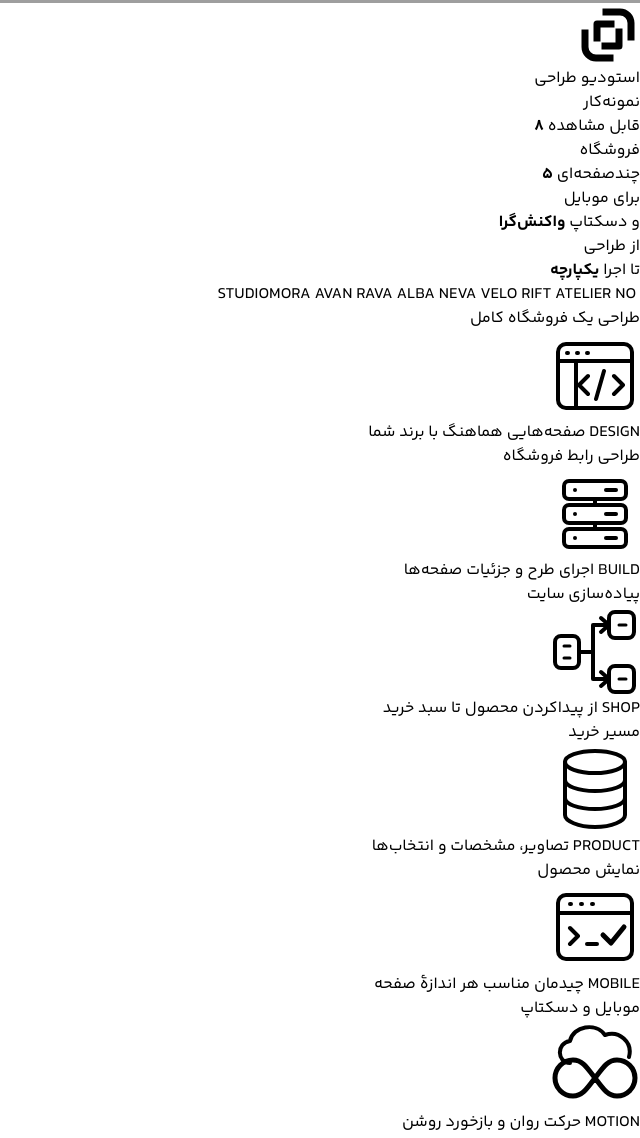
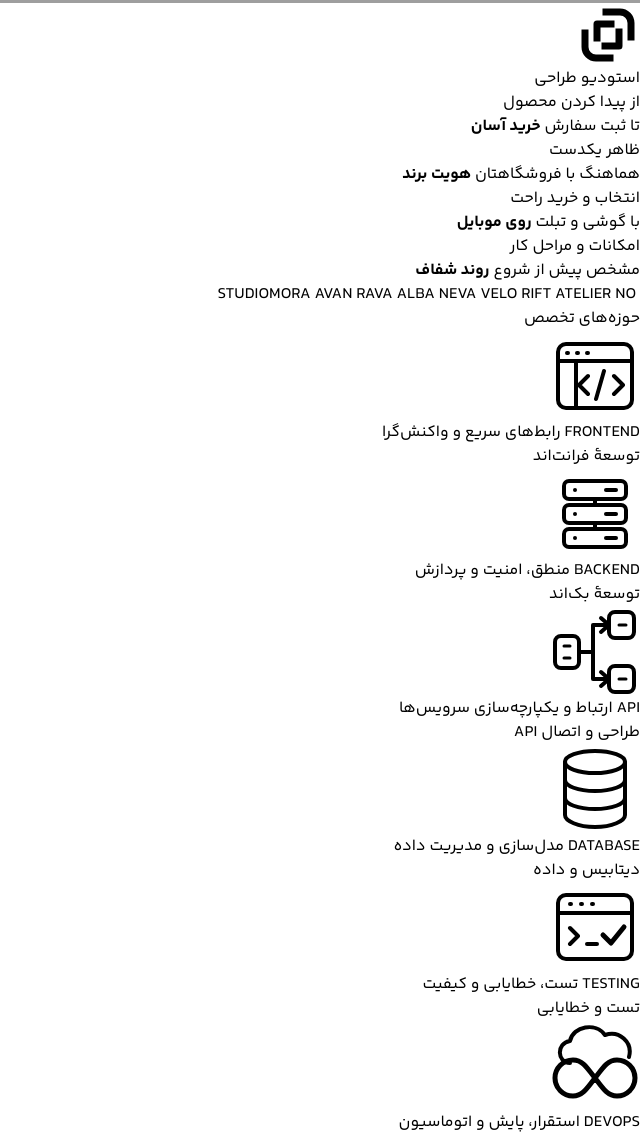
Before and after one commit to Sadrabgh/portfolio, an Astro site: page / in a window 1280 px wide. Shown: the part 1202-2340 px from the top of the page, without its empty margins (640-1280 px from the left). Built offline with nearby package versions, Linux system fonts and the light colour scheme; Astro itself is replaced by a stand-in of ours; grey boxes are pictures that could not be loaded; a web font is replaced by a local one.

Commit message:
Restore technical expertise and focus opening highlights on customer benefits

```diff
--- a/src/components/Expertise.astro
+++ b/src/components/Expertise.astro
@@ -1,18 +1,18 @@
 ---
 import SkillMark from "./SkillMark.astro";
 const tools = [
-  ["frontend", "DESIGN", "طراحی رابط فروشگاه", "صفحه‌هایی هماهنگ با برند شما"],
-  ["backend", "BUILD", "پیاده‌سازی سایت", "اجرای طرح و جزئیات صفحه‌ها"],
-  ["api", "SHOP", "مسیر خرید", "از پیدا‌کردن محصول تا سبد خرید"],
-  ["database", "PRODUCT", "نمایش محصول", "تصاویر، مشخصات و انتخاب‌ها"],
-  ["testing", "MOBILE", "موبایل و دسکتاپ", "چیدمان مناسب هر اندازهٔ صفحه"],
-  ["devops", "MOTION", "موشن و تعامل", "حرکت روان و بازخورد روشن"],
+  ["frontend", "FRONTEND", "توسعهٔ فرانت‌اند", "رابط‌های سریع و واکنش‌گرا"],
+  ["backend", "BACKEND", "توسعهٔ بک‌اند", "منطق، امنیت و پردازش"],
+  ["api", "API", "طراحی و اتصال API", "ارتباط و یکپارچه‌سازی سرویس‌ها"],
+  ["database", "DATABASE", "دیتابیس و داده", "مدل‌سازی و مدیریت داده"],
+  ["testing", "TESTING", "تست و خطایابی", "تست، خطایابی و کیفیت"],
+  ["devops", "DEVOPS", "استقرار و زیرساخت", "استقرار، پایش و اتوماسیون"],
 ];
 ---
 
 <section class="expertise-section container">
   <h2 class="serif-section-title" data-motion-reveal>
-    طراحی یک فروشگاه کامل
+    حوزه‌های تخصص
   </h2>
   <div class="expertise-grid">
     {tools.map(([id, code, t, description], i) => (
--- a/src/pages/index.astro
+++ b/src/pages/index.astro
@@ -13,16 +13,11 @@ import { site, url } from "../config";
 const projects = (await getCollection("projects")).sort(
   (a, b) => a.data.order - b.data.order,
 );
-const stats = [
-  { label: ["نمونه‌کار", "قابل مشاهده"], count: projects.length },
-  {
-    label: ["فروشگاه", "چندصفحه‌ای"],
-    count: projects.filter((project) => project.data.category === "commerce").length,
-  },
-];
 const benefits = [
-  { label: ["برای موبایل", "و دسکتاپ"], value: "واکنش‌گرا" },
-  { label: ["از طراحی", "تا اجرا"], value: "یکپارچه" },
+  { label: ["از پیدا کردن محصول", "تا ثبت سفارش"], value: "خرید آسان" },
+  { label: ["ظاهر یکدست", "هماهنگ با فروشگاهتان"], value: "هویت برند" },
+  { label: ["انتخاب و خرید راحت", "با گوشی و تبلت"], value: "روی موبایل" },
+  { label: ["امکانات و مراحل کار", "مشخص پیش از شروع"], value: "روند شفاف" },
 ];
 ---
 
@@ -77,23 +72,9 @@ const benefits = [
       alt="پرترهٔ رنگی با پیراهن لینن دکمه‌بسته و ژست نشسته، در قاب بیضی"
       caption="استودیو طراحی"
     />
-    <div class="profile-numbers">
-      {stats.map(({ label, count }, i) => (
-        <div data-motion-reveal data-delay={i * 100}>
-          <span class="eyebrow">
-            {label[0]}<br />{label[1]}
-          </span>
-          <strong
-            dir="ltr"
-            data-count={count}
-            aria-label={count.toLocaleString("fa-IR") + " " + label.join(" ")}
-          >
-            {count.toLocaleString("fa-IR")}
-          </strong>
-        </div>
-      ))}
+    <div class="profile-numbers" role="list" aria-label="مزیت‌های سایت برای فروشگاه شما">
       {benefits.map(({ label, value }, i) => (
-        <div data-motion-reveal data-delay={(i + stats.length) * 100}>
+        <div role="listitem" data-motion-reveal data-delay={i * 100}>
           <span class="eyebrow">
             {label[0]}<br />{label[1]}
           </span>
```
